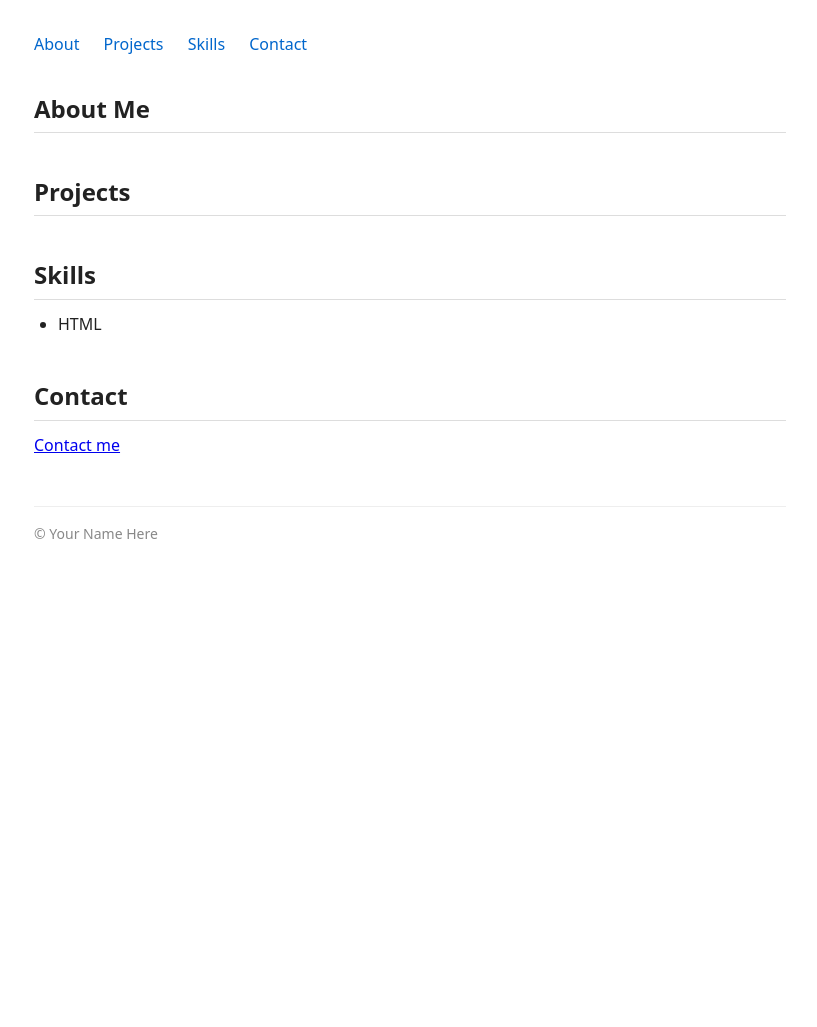
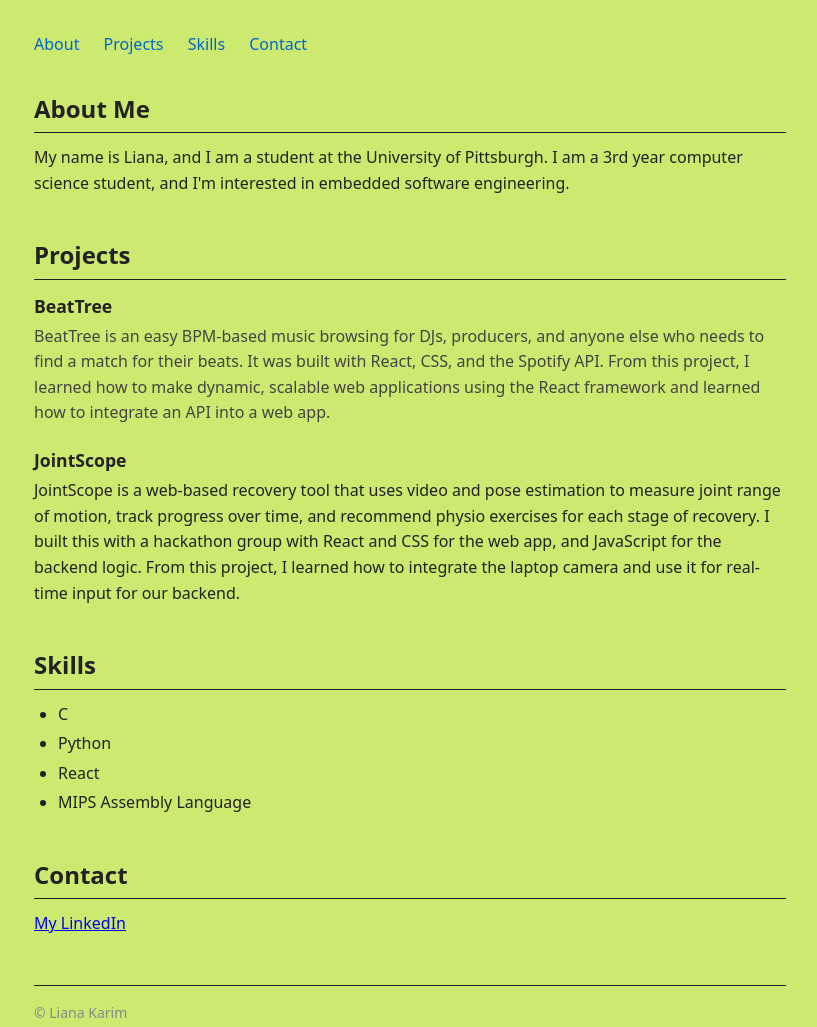
Before and after one commit to Liana-K/Assignment3_CS1530, a plain HTML site: page index.html in a window 1280 px wide. Shown: the whole page, without its empty margins (230-1047 px from the left). Before the commit the page ends 800 px from the top, so only its background shows below. Drawn offline with Linux system fonts and the light colour scheme.

Commit message:
Edited html and css file, added yml file

```diff
--- a/index.html
+++ b/index.html
@@ -4,7 +4,7 @@
 <head>
   <meta charset="UTF-8">
   <meta name="viewport" content="width=device-width, initial-scale=1.0">
-  <title>Your Name Here</title>
+  <title>Liana Karim</title>
   <link rel="stylesheet" href="style.css">
 </head>
 
@@ -25,30 +25,42 @@
       <h2>About Me</h2>
       <!-- TODO: Replace with 2-3 sentences about yourself -->
       <!-- e.g., include your name, your program/year, and what you are interested in -->
+       My name is Liana, and I am a student at the University of Pittsburgh. I am a 3rd year computer science student,
+       and I'm interested in embedded software engineering.
     </section>
 
     <section id="projects">
       <h2>Projects</h2>
-
       <!-- Example project entry structure: copy, fill in, and add at least 2:
       <div class="project">
         <h3>Project Name</h3>
         <p>What the project does, the technologies used, and what you learned.</p>
       </div>
       -->
-
       <!-- TODO: Add at least 2 project entries using the structure above -->
+      <div class="project">
+        <h3>BeatTree</h3>
+        <p>BeatTree is an easy BPM-based music browsing for DJs, producers, and anyone else who needs to find a match for
+          their beats. It was built with React, CSS, and the Spotify API. From this project, I learned how to make dynamic,
+          scalable web applications using the React framework and learned how to integrate an API into a web app.</p>
+      </div>
+      <div class="project2">
+        <h3>JointScope</h3>
+        <p>JointScope is a web-based recovery tool that uses video and pose estimation to measure joint range of motion,
+          track progress over time, and recommend physio exercises for each stage of recovery. I built this with a
+          hackathon group with React and CSS for the web app, and JavaScript for the backend logic. From this project, I
+          learned how to integrate the laptop camera and use it for real-time input for our backend.</p>
+      </div>
     </section>
 
     <section id="skills">
       <h2>Skills</h2>
       <ul>
         <!-- Example skill - TODO: replace -->
-        <li>HTML</li>
-
-        <!-- TODO: Add a second skill here -->
-        <!-- TODO: Add a third skill here -->
-        <!-- TODO: ... -->
+        <li>C</li>
+        <li>Python</li>
+        <li>React</li>
+        <li>MIPS Assembly Language</li>
       </ul>
     </section>
 
@@ -56,13 +68,13 @@
       <h2>Contact</h2>
       <!-- TODO: Replace href="#" with a real link (e.g., mailto:you@example.com or your LinkedIn URL) -->
       <!-- TODO: Replace the link text with something descriptive, e.g. "Email me" or "LinkedIn" -->
-      <p><a href="#">Contact me</a></p>
+      <p><a href="https://www.linkedin.com/in/liana-karim">My LinkedIn</a></p>
     </section>
 
   </main>
 
   <footer>
-    <p>&copy; Your Name Here</p>
+    <p>&copy; Liana Karim</p>
   </footer>
 
 </body>
--- a/style.css
+++ b/style.css
@@ -13,7 +13,7 @@ body {
   font-size: 1rem;
   line-height: 1.6;
   color: #222;
-  background: #fff;
+  background: #cbea6f;
   max-width: 800px;
   margin: 0 auto;
   padding: 2rem 1.5rem;
@@ -43,7 +43,7 @@ section {
 h2 {
   font-size: 1.5rem;
   margin-bottom: 0.75rem;
-  border-bottom: 1px solid #ddd;
+  border-bottom: 1px solid #222;
   padding-bottom: 0.25rem;
 }
 
@@ -76,6 +76,6 @@ footer {
   margin-top: 3rem;
   font-size: 0.875rem;
   color: #888;
-  border-top: 1px solid #eee;
+  border-top: 1px solid #222;
   padding-top: 1rem;
 }
```
Also changed, not shown: 1 other file.
